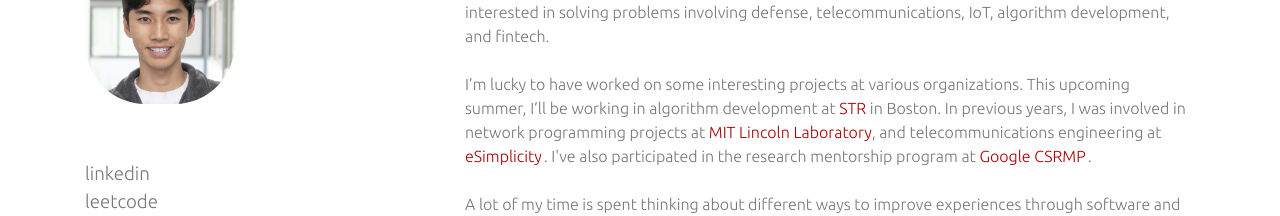
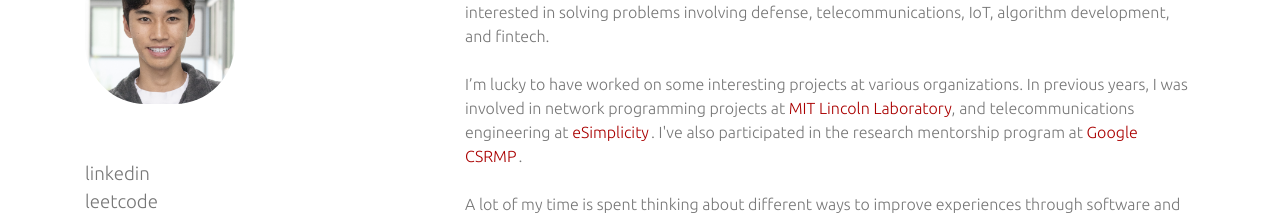
Before and after one commit to ptrbui/pbui.io, a plain HTML site: page index.html in a window 1280 px wide. Shown: the part 268-484 px from the top of the page. Drawn offline with nearby package versions, Linux system fonts and the light colour scheme.

Commit message:
for applying

```diff
--- a/index.html
+++ b/index.html
@@ -45,7 +45,7 @@
             I’m interested in solving problems involving defense, telecommunications, IoT, algorithm development, and fintech.
             <br><br>
             I’m lucky to have worked on some interesting projects at various organizations.
-            This upcoming summer, I’ll be working in algorithm development at <a class="in-text" href="https://str.us/"target="_blank">STR</a> in Boston.
+            <!-- This upcoming summer, I’ll be working in algorithm development at <a class="in-text" href="https://str.us/"target="_blank">STR</a> in Boston. -->
             In previous years, I was involved in network programming projects at <a class="in-text" href="https://www.ll.mit.edu/"target="_blank">MIT Lincoln Laboratory</a>,
             and telecommunications engineering at <a class="tag" href="https://esimplicity.com/" target="_blank">eSimplicity</a>.
             I've also participated in the research mentorship program at <a class="tag" href="https://research.google/outreach/csrmp/recipients/?filtertab=2022" target="_blank">Google CSRMP</a>.
@@ -53,6 +53,7 @@
             A lot of my time is spent thinking about different ways to improve experiences through software and computing. Journals + blogposts
             of my thoughts can be found on my <a class="tag" href="https://substack.com/@ptrbui/" target="_blank">Substack</a>.
 
+            <!--
             <p class="header pt-5">Experience</p>
             <div class="py-2">
                 <p class="paper my-2 pl-2">
@@ -64,6 +65,8 @@
                     <a class="tag" href="https://str.us/" target="_blank">website</a>
                 </p>
             </div>
+            -->
+
             <div class="py-2">
                 <p class="paper my-2 pl-2">
                     <span class="organization">MIT Lincoln Laboratory</span><br>
```
